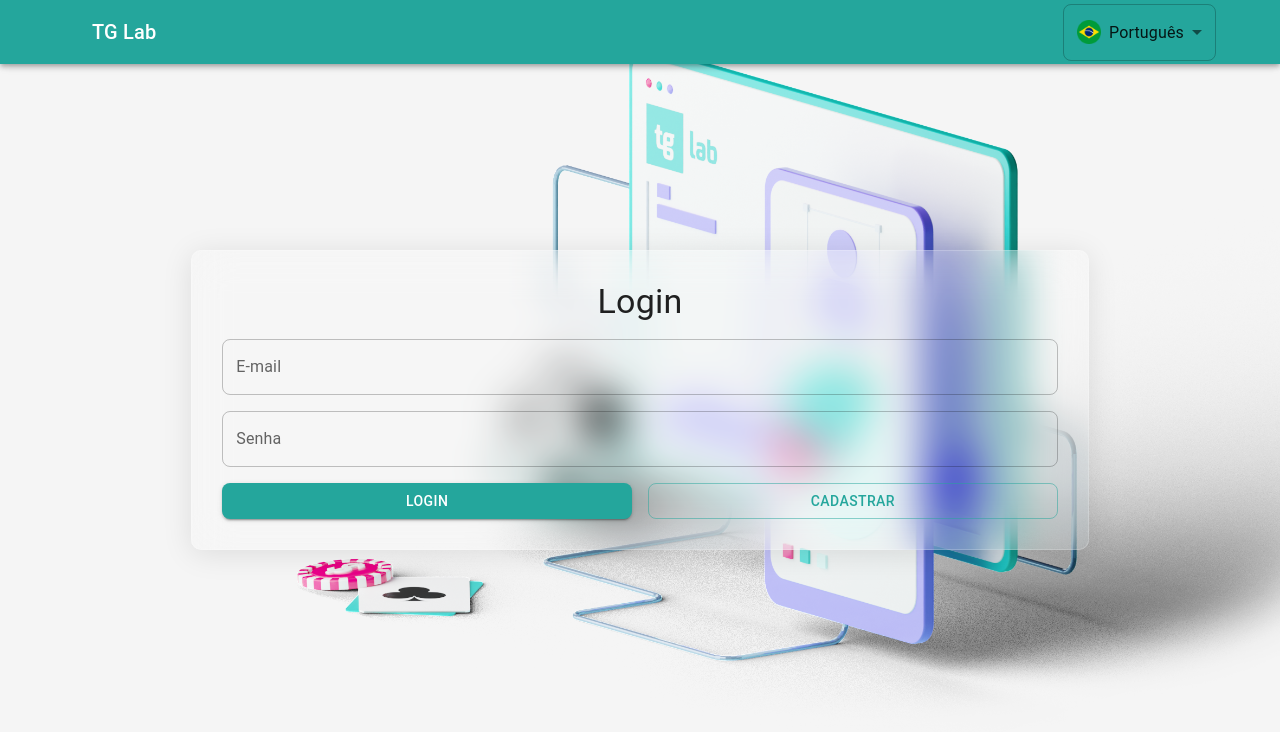
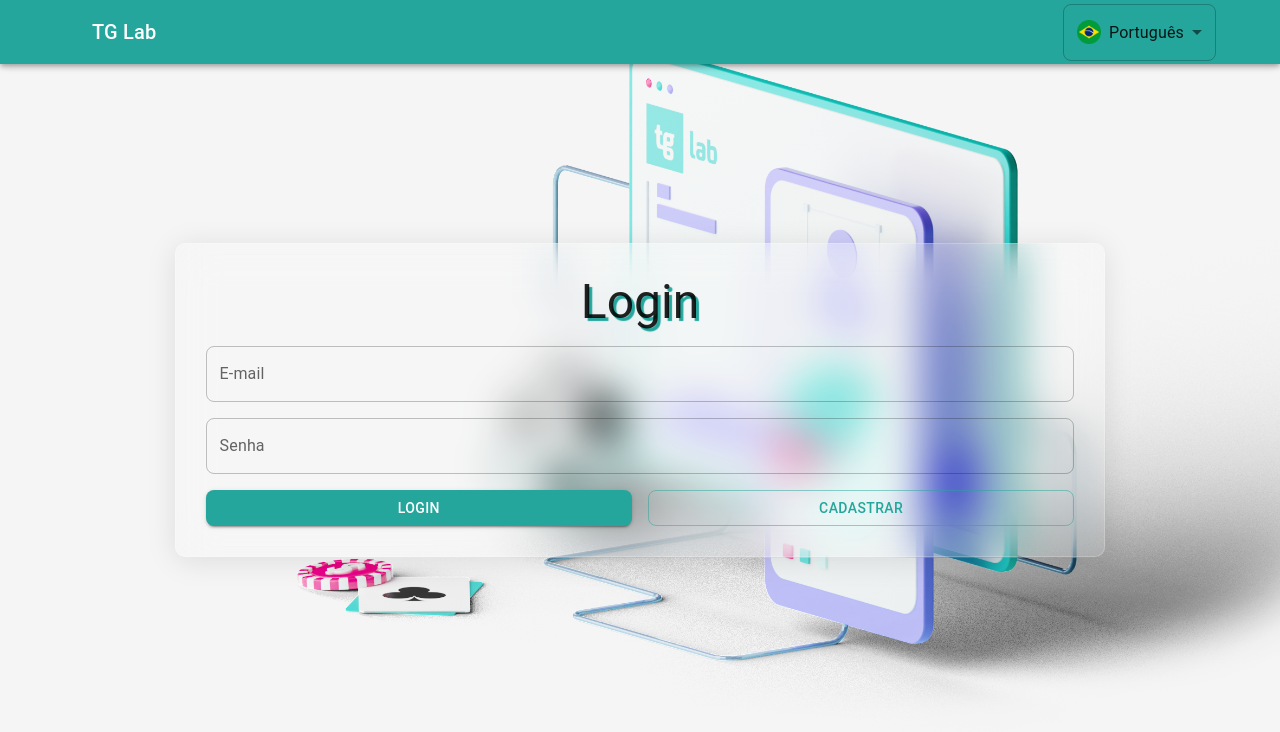
Before and after one commit to kkshiguematsu/TGLab-Desafio, a React (Vite) app: page /login in a window 1280 px wide. Shown: the top 732 px of the page. Built offline with nearby package versions, Linux system fonts and the light colour scheme; some icons are missing.

Commit message:
style: add styles in title pages

```diff
--- /dev/null
+++ b/src/components/TitleHeader/index.tsx
@@ -0,0 +1,14 @@
+import { Typography } from '@mui/material';
+import { TitleHeaderStyled } from './styled';
+
+interface TitleHeaderProps {
+  text: string;
+}
+
+export const TitleHeader = ({ text }: TitleHeaderProps) => {
+  return (
+    <TitleHeaderStyled variant="h3" textAlign="center">
+      {text}
+    </TitleHeaderStyled>
+  );
+};
--- /dev/null
+++ b/src/components/TitleHeader/styled.ts
@@ -0,0 +1,7 @@
+import { styled } from '@mui/material';
+import { Typography } from '@mui/material';
+
+export const TitleHeaderStyled = styled(Typography)(({ theme }) => ({
+  textAlign: 'center',
+  textShadow: `3px 3px 1px ${theme.palette.primary.main}`,
+}));
--- a/src/pages/LoginPage/components/LoginForm/index.tsx
+++ b/src/pages/LoginPage/components/LoginForm/index.tsx
@@ -5,6 +5,7 @@ import { Button, Grid, TextField, Typography } from '@mui/material';
 import { useTranslation } from 'react-i18next';
 import { getLoginSchema } from '../../../../validations/loginSchema';
 import { yupResolver } from '@hookform/resolvers/yup';
+import { TitleHeader } from '../../../../components/TitleHeader';
 
 type LoginFormInputs = {
   email: string;
@@ -45,9 +46,7 @@ export const LoginForm = ({ onOpenRegister }: LoginFormProps) => {
     <form onSubmit={handleSubmit(onSubmit)}>
       <Grid container spacing={2}>
         <Grid size={12}>
-          <Typography variant="h4" component="h2" textAlign="center">
-            Login
-          </Typography>
+          <TitleHeader text="Login" />
         </Grid>
 
         <Grid size={12}>
--- a/src/pages/LoginPage/components/RegisterForm/index.tsx
+++ b/src/pages/LoginPage/components/RegisterForm/index.tsx
@@ -5,6 +5,7 @@ import { Button, Grid, TextField, Typography } from '@mui/material';
 import { useTranslation } from 'react-i18next';
 import { yupResolver } from '@hookform/resolvers/yup';
 import { getRegisterSchema } from '../../../../validations/registerSchema';
+import { TitleHeader } from '../../../../components/TitleHeader';
 
 type RegisterFormInputs = {
   name: string;
@@ -45,9 +46,7 @@ export const RegisterForm = () => {
     <form onSubmit={handleSubmit(onSubmit)}>
       <Grid container spacing={2}>
         <Grid size={12}>
-          <Typography variant="h4" component="h2" textAlign="center">
-            Cadastrar
-          </Typography>
+          <TitleHeader text="Cadastrar" />
         </Grid>
 
         <Grid container spacing={2}>
```
